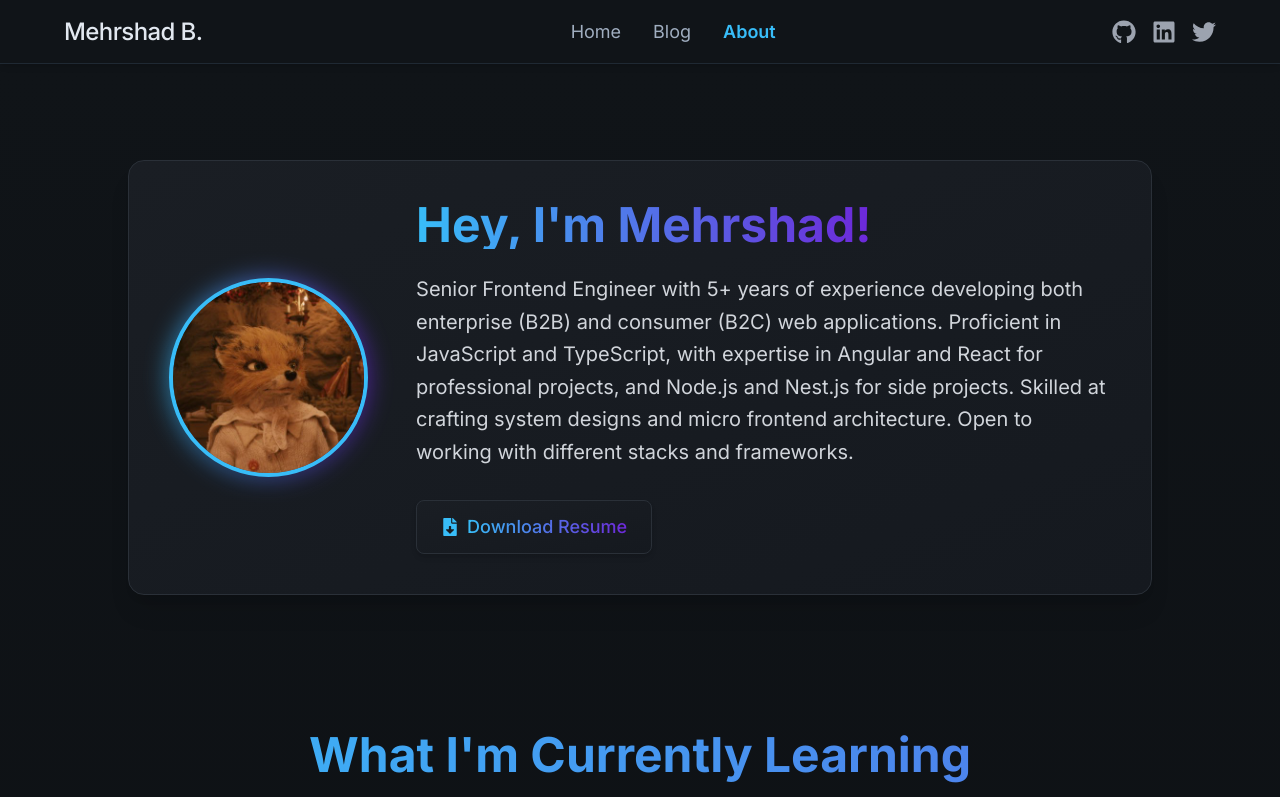
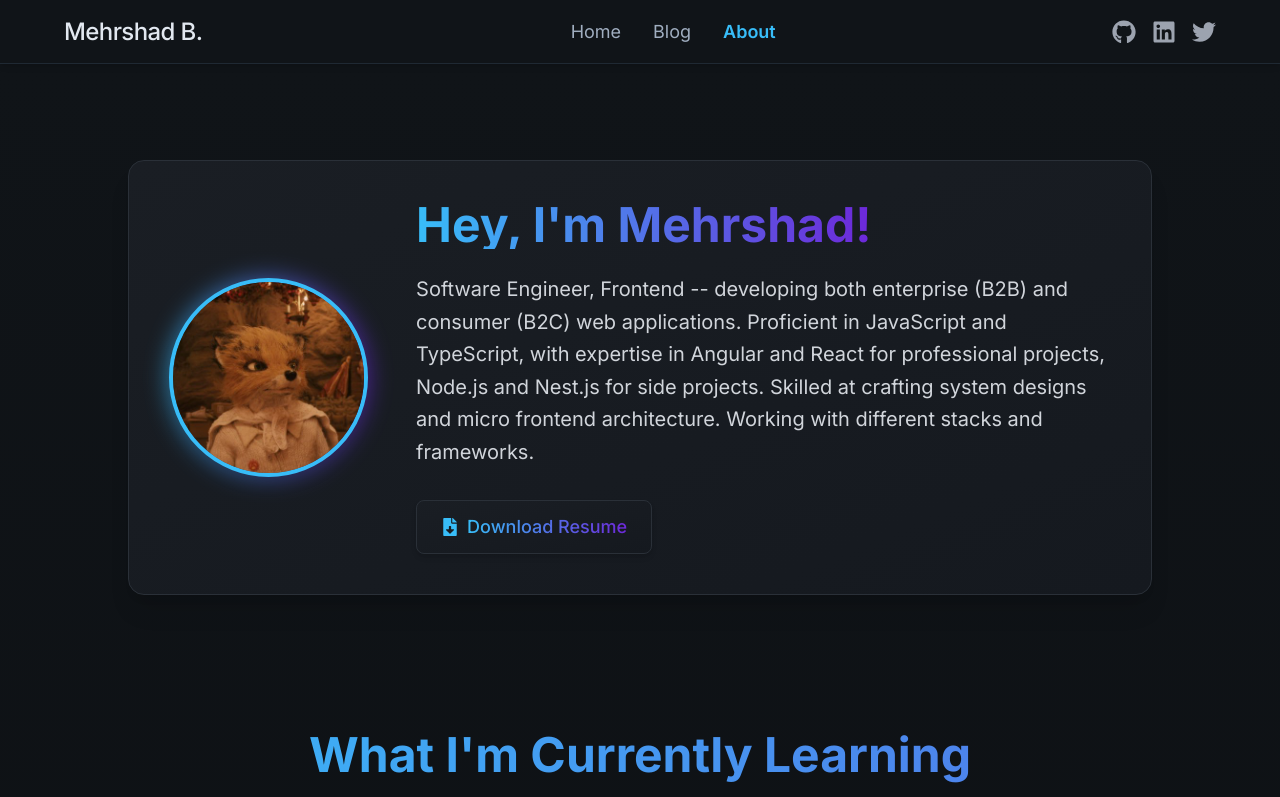
Before and after one commit to ducksonmoon/ducksonmoon.github.io, a Next.js app: page /about in a window 1280 px wide. Shown: the top 797 px of the page. Built offline with nearby package versions, Linux system fonts and the light colour scheme.

Commit message:
Fix: update about

```diff
--- a/src/app/about/page.tsx
+++ b/src/app/about/page.tsx
@@ -300,9 +300,9 @@ export default function AboutPage() {
               animate={{ opacity: 1, y: 0 }}
               transition={{ duration: 0.5, delay: 0.4 }}
             >
-              Senior Frontend Engineer with 5+ years of experience developing both enterprise (B2B) and consumer (B2C) web applications.
-              Proficient in JavaScript and TypeScript, with expertise in Angular and React for professional projects, and Node.js and Nest.js
-              for side projects. Skilled at crafting system designs and micro frontend architecture. Open to working with different stacks and
+              Software Engineer, Frontend -- developing both enterprise (B2B) and consumer (B2C) web applications.
+              Proficient in JavaScript and TypeScript, with expertise in Angular and React for professional projects, Node.js and Nest.js
+              for side projects. Skilled at crafting system designs and micro frontend architecture. Working with different stacks and
               frameworks.
             </motion.p>
 
```
